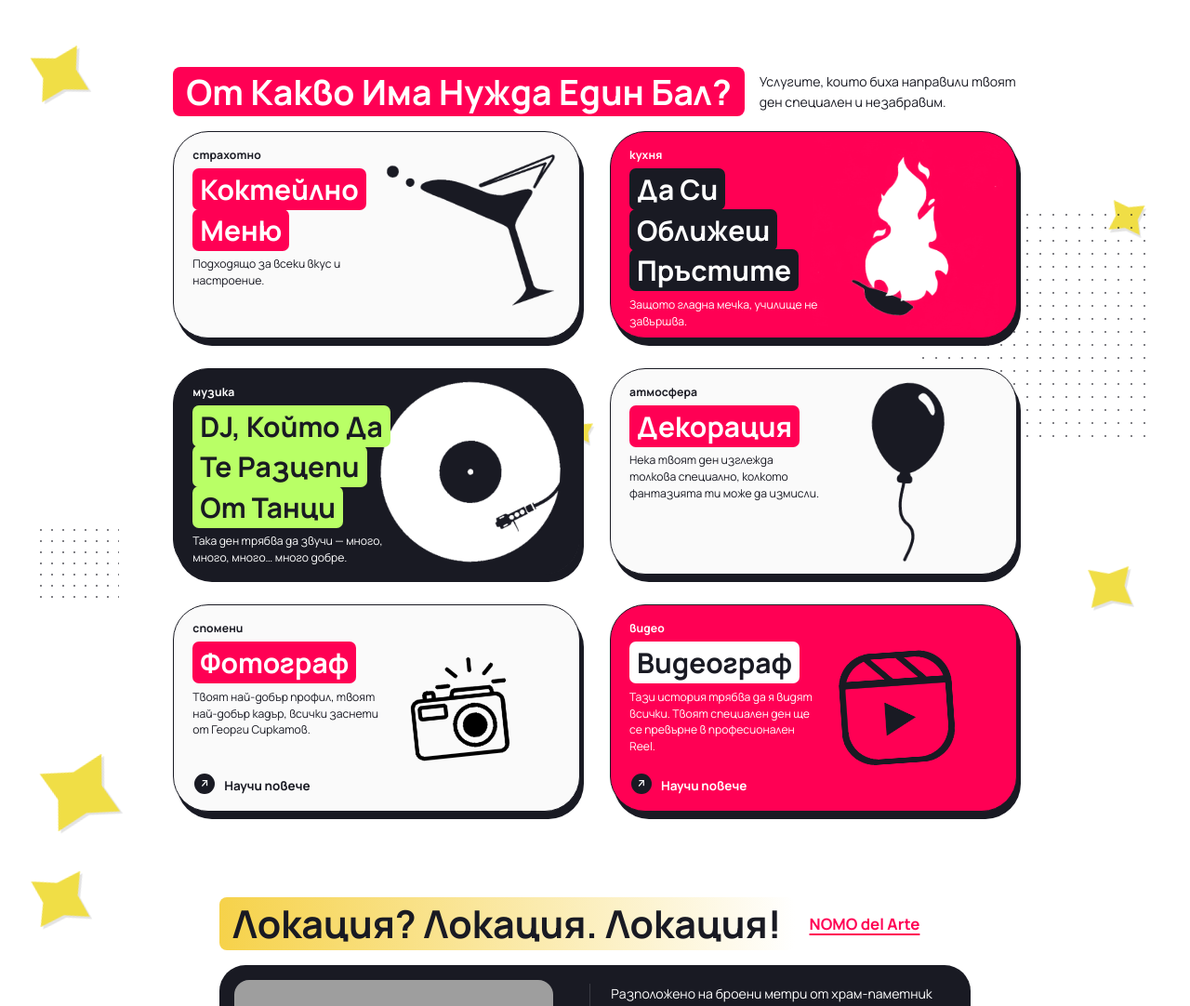
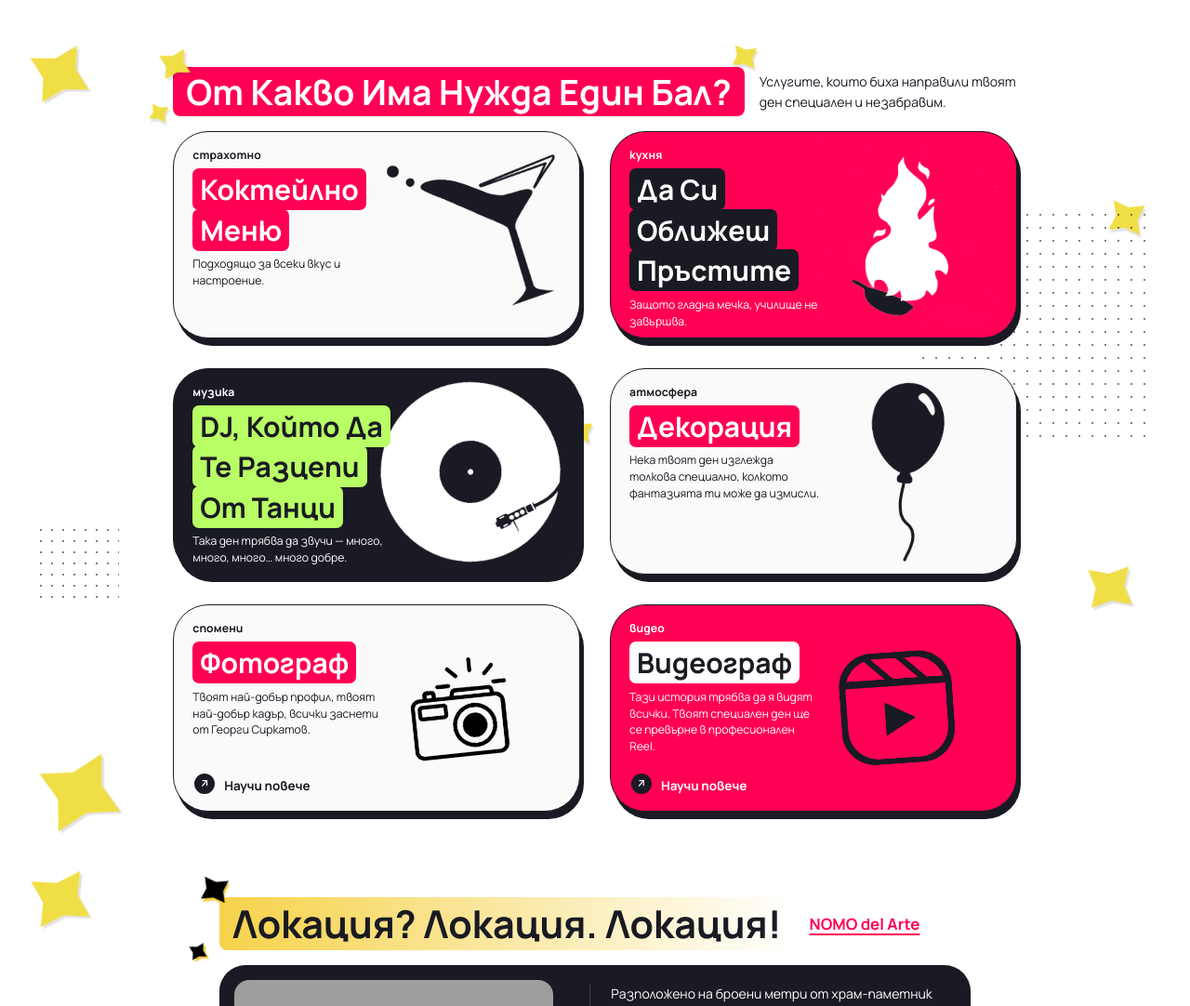
Before and after one commit to vassilIliev/andwhosaid.github.io, a React (Vite) app: page / in a window 1280 px wide. Shown: the part 663-1745 px from the top of the page at 93% size. Built offline with nearby package versions, Linux system fonts and the light colour scheme; grey boxes are pictures that could not be loaded.

Commit message:
adjust styling across screens

```diff
--- a/src/components/Star/Star.tsx
+++ b/src/components/Star/Star.tsx
@@ -10,9 +10,10 @@ type Props = {
   bottom?: string;
   size?: number;
   rotate?: number;
+  dark?: boolean;
 };
 
-export default function Star({ top, left, right, bottom, size = 36, rotate = 0 }: Props) {
+export default function Star({ top, left, right, bottom, size = 36, rotate = 0, dark }: Props) {
   return (
     <img
       src={`${BASE}assets/picture-assets/star-yellow.svg`}
@@ -27,6 +28,9 @@ export default function Star({ top, left, right, bottom, size = 36, rotate = 0 }
           bottom,
           '--star-size': `${size}px`,
           transform: `rotate(${rotate}deg)`,
+          filter: dark
+            ? 'brightness(0) drop-shadow(2px 3px 0 var(--color-yellow))'
+            : undefined,
         } as React.CSSProperties
       }
     />
--- a/src/pages/Photographer.tsx
+++ b/src/pages/Photographer.tsx
@@ -33,6 +33,7 @@ export default function Photographer() {
             alt: 'Портрет на Георги Сиркатов',
           }}
           gallery={gallery}
+          darkStars
         />
       </main>
       <Footer />
--- a/src/sections/BioPage/BioPage.tsx
+++ b/src/sections/BioPage/BioPage.tsx
@@ -1,4 +1,5 @@
 import { useRef } from 'react';
+import Star from '../../components/Star/Star';
 import styles from './BioPage.module.css';
 
 const BASE = import.meta.env.BASE_URL;
@@ -14,6 +15,7 @@ type Props = {
   gallery?: GalleryItem[];
   galleryAspect?: 'portrait' | 'landscape';
   showDotGrid?: boolean;
+  darkStars?: boolean;
 };
 
 export default function BioPage({
@@ -25,6 +27,7 @@ export default function BioPage({
   gallery,
   galleryAspect = 'portrait',
   showDotGrid,
+  darkStars,
 }: Props) {
   const railRef = useRef<HTMLDivElement>(null);
 
@@ -38,6 +41,15 @@ export default function BioPage({
   return (
     <section className={styles.bio}>
       {showDotGrid && <div className={styles.dotGrid} aria-hidden="true" />}
+
+      <Star top="3%" left="4%" size={52} rotate={-12} dark={darkStars} />
+      <Star top="8%" right="6%" size={28} rotate={14} dark={darkStars} />
+      <Star top="18%" left="48%" size={20} rotate={-8} dark={darkStars} />
+      <Star top="32%" right="3%" size={44} rotate={6} dark={darkStars} />
+      <Star top="45%" left="2%" size={34} rotate={-18} dark={darkStars} />
+      <Star top="60%" right="8%" size={24} rotate={12} dark={darkStars} />
+      <Star bottom="12%" left="6%" size={40} rotate={-10} dark={darkStars} />
+      <Star bottom="4%" right="5%" size={30} rotate={16} dark={darkStars} />
 
       <div className={styles.inner}>
         <a href="#/" className={styles.back}>
--- a/src/sections/Location/Location.module.css
+++ b/src/sections/Location/Location.module.css
@@ -20,6 +20,7 @@
 }
 
 .badge {
+  position: relative;
   display: inline-block;
   background: linear-gradient(to right, var(--color-yellow), var(--color-white));
   color: var(--color-dark);
@@ -28,6 +29,7 @@
   font-size: clamp(1.75rem, 4vw, 2.75rem);
   font-weight: 700;
   line-height: 1.2;
+  overflow: visible;
 }
 
 .headerLink {
--- a/src/sections/Location/Location.tsx
+++ b/src/sections/Location/Location.tsx
@@ -11,7 +11,11 @@ export default function Location() {
       <Star bottom="8%" right="4%" size={40} rotate={-6} />
       <div className={`container ${styles.inner}`}>
         <header className={styles.header}>
-          <span className={styles.badge}>Локация? Локация. Локация!</span>
+          <span className={styles.badge}>
+            <Star top="-35%" left="-3%" size={26} rotate={10} dark />
+            <Star bottom="-25%" left="-5%" size={16} rotate={-14} dark />
+            Локация? Локация. Локация!
+          </span>
           <a href="#contact" className={styles.headerLink}>
             NOMO del Arte
           </a>
--- a/src/sections/Services/Services.module.css
+++ b/src/sections/Services/Services.module.css
@@ -24,6 +24,7 @@
 }
 
 .badge {
+  position: relative;
   display: inline-block;
   background: var(--color-pink);
   color: var(--color-white);
@@ -32,6 +33,7 @@
   font-size: clamp(1.5rem, 3.5vw, 2.5rem);
   font-weight: 700;
   line-height: 1.2;
+  overflow: visible;
 }
 
 .tagline {
--- a/src/sections/Services/Services.tsx
+++ b/src/sections/Services/Services.tsx
@@ -113,7 +113,12 @@ export default function Services() {
       <div className={`${styles.dotGridSmall}`} aria-hidden="true" />
       <div className={styles.inner}>
         <header className={styles.header}>
-          <span className={styles.badge}>От Какво Има Нужда Един Бал?</span>
+          <span className={styles.badge}>
+            <Star top="-30%" left="-2%" size={28} rotate={-15} />
+            <Star bottom="-20%" left="-4%" size={18} rotate={12} />
+            От Какво Има Нужда Един Бал?
+            <Star top="-35%" right="-2%" size={24} rotate={8} />
+          </span>
           <p className={styles.tagline}>
             Услугите, които биха направили твоят ден специален и незабравим.
           </p>
```
